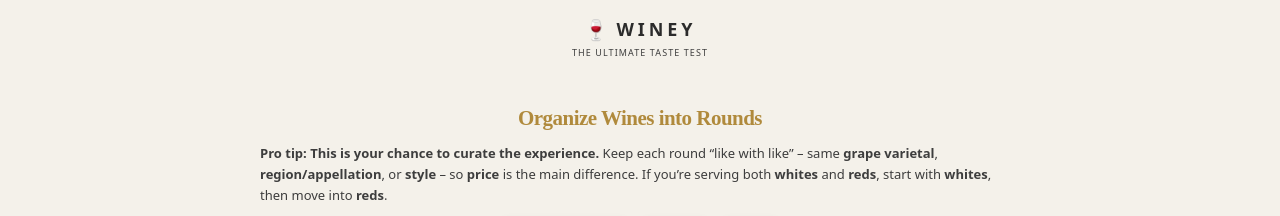
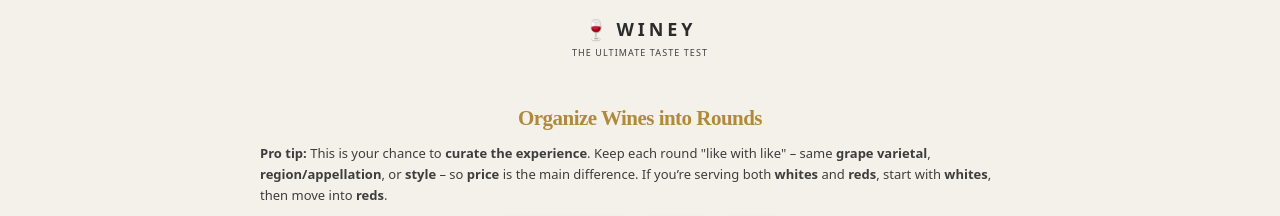
Before and after one commit to maximkali/Winey-Windsurf, a Next.js app: page /host/organize-rounds in a window 1280 px wide. Shown: the top 216 px of the page. Built offline with nearby package versions, Linux system fonts and the light colour scheme.

Commit message:
Fix pro tip bolding

```diff
--- a/src/app/host/organize-rounds/page.tsx
+++ b/src/app/host/organize-rounds/page.tsx
@@ -288,7 +288,7 @@ export default function OrganizeRoundsPage() {
           <div>
             <WineyTitle className="text-center">Organize Wines into Rounds</WineyTitle>
             <p className="mx-auto mt-2 max-w-[760px] text-left text-[13px] text-[color:var(--winey-muted)] leading-relaxed">
-              <span className="font-semibold">Pro tip:</span> <span className="font-semibold">This is your chance to curate the experience.</span> Keep each round “like with like” – same{' '}
+              <span className="font-semibold">Pro tip:</span> This is your chance to <span className="font-semibold">curate the experience</span>. Keep each round "like with like" – same{' '}
               <span className="font-semibold">grape varietal</span>, <span className="font-semibold">region/appellation</span>, or <span className="font-semibold">style</span> – so{' '}
               <span className="font-semibold">price</span> is the main difference. If you’re serving both <span className="font-semibold">whites</span> and{' '}
               <span className="font-semibold">reds</span>, start with <span className="font-semibold">whites</span>, then move into <span className="font-semibold">reds</span>.
```
